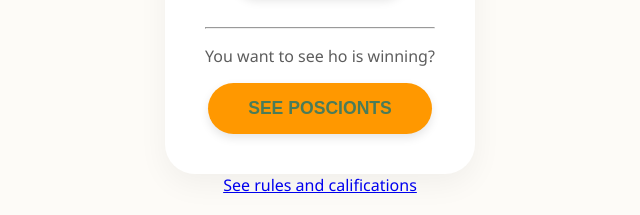
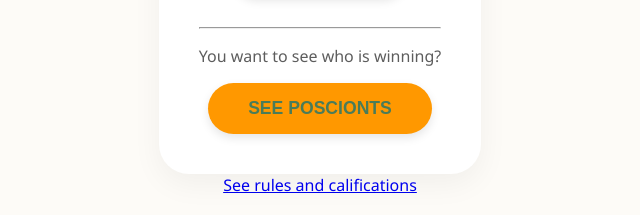
Before and after one commit to AlejandroMonn/Mundial-Score-26, a plain HTML site: page score26/index.html in a window 1280 px wide. Shown: the part 383-598 px from the top of the page, 320-960 px from the left. Drawn offline with Linux system fonts and the light colour scheme.

Commit message:
fixed ortografy of the main header to se who is winning

```diff
--- a/score26/index.html
+++ b/score26/index.html
@@ -20,7 +20,7 @@
             <br><br>
 
             <hr>
-            <p>You want to see ho is winning?</p>
+            <p>You want to see who is winning?</p>
             <a href="posiciones.html">
                 <button class="btn-grande" style="background-color: #ff9800;">See poscionts</button>
             </a>
```
